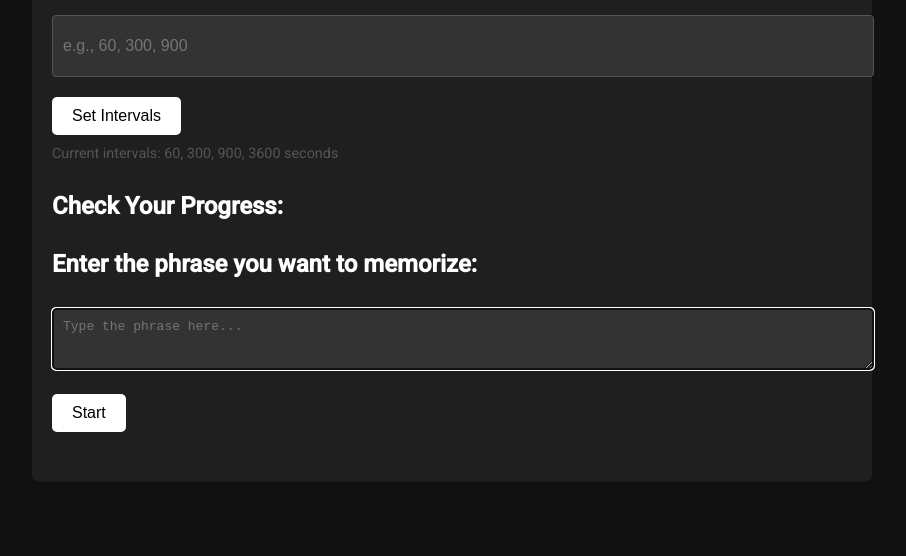
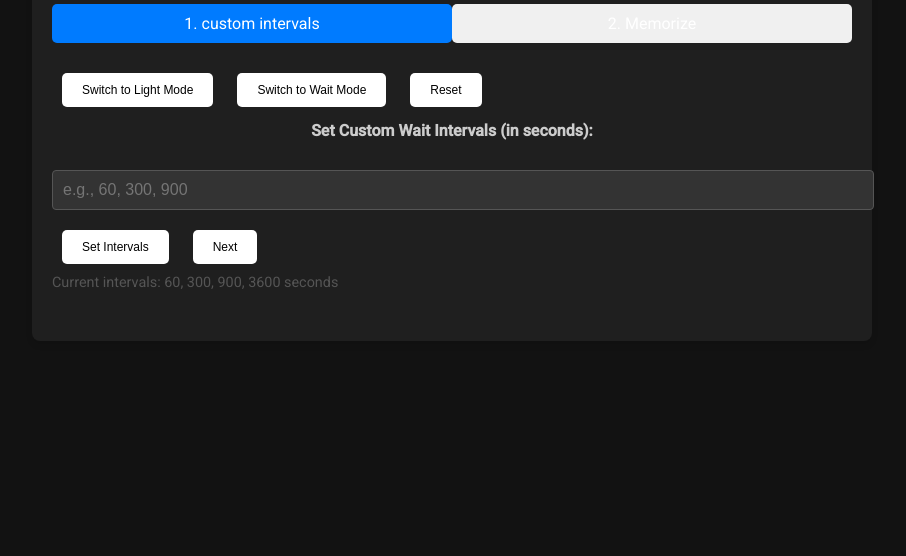
Before and after one commit to gabrielnino/spaced-repetition, a plain HTML site: page index.html in a window 1280 px wide. Shown: the part 284-840 px from the top of the page, without its empty margins (188-1094 px from the left). Drawn offline with Linux system fonts and the light colour scheme.

Commit message:
improve thml
improve usefull

```diff
--- a/index.html
+++ b/index.html
@@ -11,6 +11,12 @@
     <div class="container">
         <h1>Spaced Repetition Memory Technique</h1>
 
+        <!-- Stepper Control -->
+        <div class="stepper">
+            <div class="step active" id="step1">1. custom intervals</div>
+            <div class="step" id="step2">2. Memorize</div>
+        </div>
+
         <!-- Dark Mode Toggle -->
         <button id="darkModeToggle" class="toggle-btn" onclick="toggleDarkMode()">Switch to Light Mode</button>
 
@@ -20,44 +26,45 @@
         <!-- Reset Button -->
         <button id="resetButton" class="action-btn" onclick="reset()">Reset</button>
 
+
+        <!-- Step 1: Set Phrase -->
+        <div id="step1Content" class="step-content">
             <!-- Section to set custom intervals -->
             <div id="intervalSection" class="section">
                 <h2>Set Custom Wait Intervals (in seconds):</h2>
                 <input type="text" id="intervalInput" placeholder="e.g., 60, 300, 900" class="input-field">
                 <button onclick="setCustomIntervals()" class="action-btn">Set Intervals</button>
+                <button onclick="goToStep(2)" class="action-btn">Next</button>
                 <div id="currentIntervals" class="info-text">Current intervals: 60, 300, 900, 3600 seconds</div>
-
-            <!-- Hidden content that shows on hover -->
-            <div id="hiddenDisplay" class="hidden-display">
-                Tip: Use shorter intervals for more frequent practice sessions, and longer intervals as you get more familiar with the material.
-            </div>
             </div>
 
+        </div>
+        <!-- Step 2: Memorization -->
+        <div id="step2Content" class="step-content" style="display: none;">
             <!-- Phrase-interval section with hidden display -->
             <div id="phrase-intervalSection" class="section">
                 <h2>Check Your Progress:</h2>
                 <div id="phraseHiddenDisplay" class="phrase-hidden-display"></div>
             </div>
-
-
             <!-- Section to input the phrase -->
             <div id="phraseSection" class="section">
                 <h2>Enter the phrase you want to memorize:</h2>
                 <!-- Changed from input to textarea for multiline support -->
                 <textarea id="phraseInput" placeholder="Type the phrase here..." class="input-field" rows="4"></textarea>
                 <button onclick="setPhrase()" class="action-btn">Start</button>
+                <button onclick="goToStep(1)" class="action-btn">Back</button>
             </div>
 
             <!-- Memorization section -->
             <div id="memorySection" class="section" style="display: none;">
                 <div id="clock" class="info-text">Time: 00:00</div> <!-- Clock display -->
-            <textarea id="myTextbox" oninput="checkAndHighlight()" placeholder="Type the phrase here..." class="input-field" rows="4"></textarea>
+                <textarea id="myTextbox" oninput="checkAndHighlight()" placeholder="Type the phrase here..." class="input-field" rows="8"></textarea>
                 <div id="counter" class="info-text">Text cleared 0 times.</div> <!-- Displays the counter -->
                 <div id="timer" class="info-text">No wait mode.</div> <!-- Displays the timer -->
             </div>
-
             <!-- Overlay that blocks typing -->
             <div id="overlay">Waiting...</div> <!-- Displays the waiting message -->
+        </div>
     </div>
 
     <!-- Link to external JavaScript file -->
--- a/script.js
+++ b/script.js
@@ -231,3 +231,16 @@ function checkAndHighlight() {
         startClock();
     }
 }
+function goToStep(stepNumber) {
+    if (stepNumber === 1) {
+        document.getElementById("step1Content").style.display = "block";
+        document.getElementById("step2Content").style.display = "none";
+        document.getElementById("step1").classList.add("active");
+        document.getElementById("step2").classList.remove("active");
+    } else if (stepNumber === 2) {
+        document.getElementById("step1Content").style.display = "none";
+        document.getElementById("step2Content").style.display = "block";
+        document.getElementById("step1").classList.remove("active");
+        document.getElementById("step2").classList.add("active");
+    }
+}
--- a/styles.css
+++ b/styles.css
@@ -20,12 +20,18 @@ body {
 }
 
 h1 {
-    font-size: 2em;
+    font-size: 18px;
     text-align: center;
     margin-bottom: 20px;
     color: #ccc;
 }
 
+h2 {
+    font-size: 16px;
+    text-align: center;
+    margin-bottom: 20px;
+    color: #ccc;
+}
 .section {
     margin-bottom: 30px;
 }
@@ -33,7 +39,7 @@ h1 {
 .input-field {
     width: 100%;
     max-width: 100%;
-    height: 40px;
+    height: 80%;
     font-size: 1em;
     padding: 10px;
     margin-top: 10px;
@@ -46,11 +52,13 @@ h1 {
     background-color: #007bff;
     color: white;
     padding: 10px 20px;
-    font-size: 1em;
+    font-size: 12px;
     border: none;
     border-radius: 5px;
     cursor: pointer;
     margin-top: 10px;
+    margin-left: 10px;
+    margin-right: 10px;
     transition: background-color 0.3s;
 }
 
@@ -134,3 +142,24 @@ h1 {
 #phrase-intervalSection:hover .phrase-hidden-display {
     display: block; /* Show on hover */
 }
+
+.stepper {
+    display: flex;
+    justify-content: space-between;
+    margin-bottom: 20px;
+}
+
+.step {
+    width: 100%;
+    padding: 10px;
+    text-align: center;
+    background-color: #f0f0f0;
+    border-radius: 5px;
+    cursor: pointer;
+    transition: background-color 0.3s;
+}
+
+.step.active {
+    background-color: #007bff;
+    color: white;
+}
```
Lines whose indentation alone changed are shown as unchanged.
